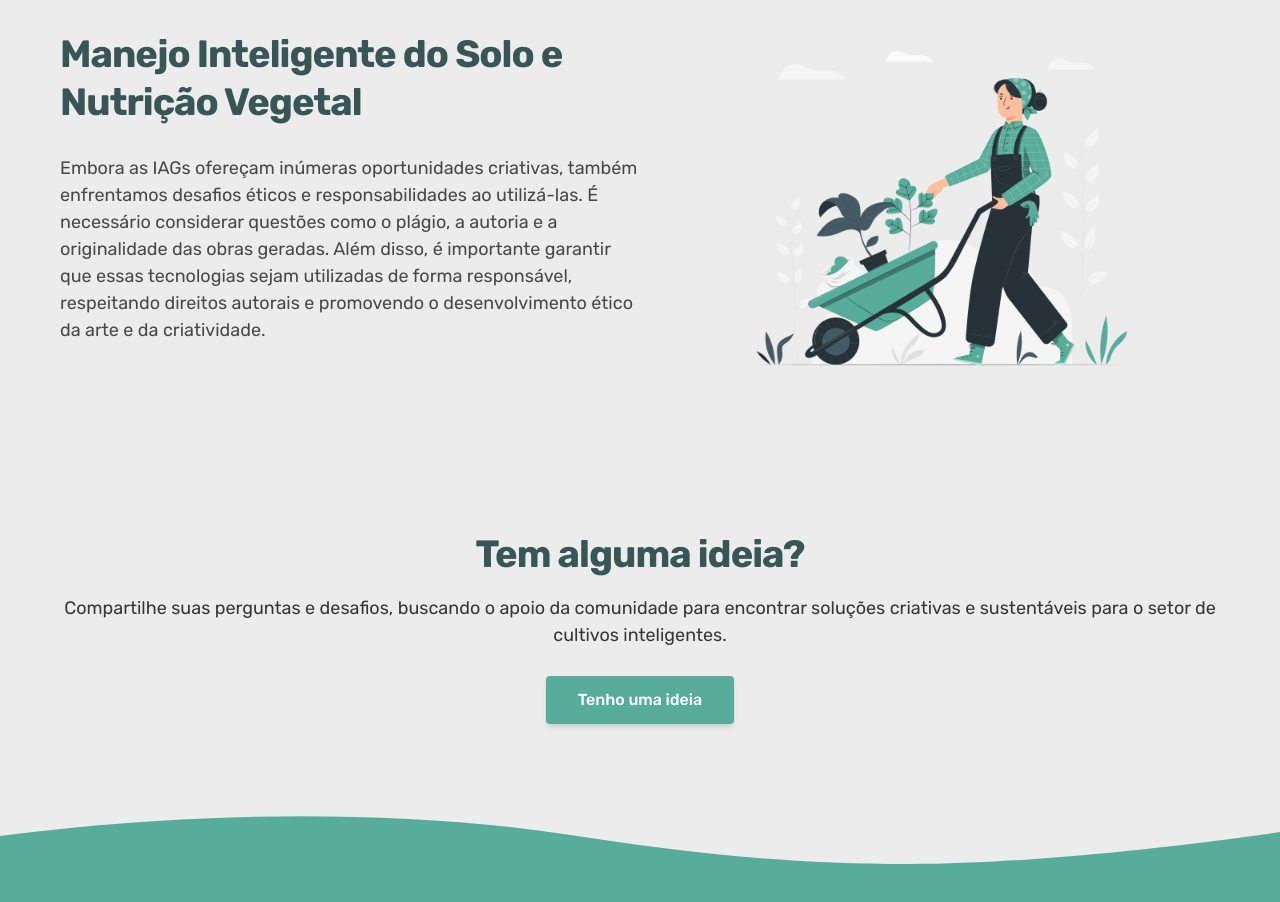
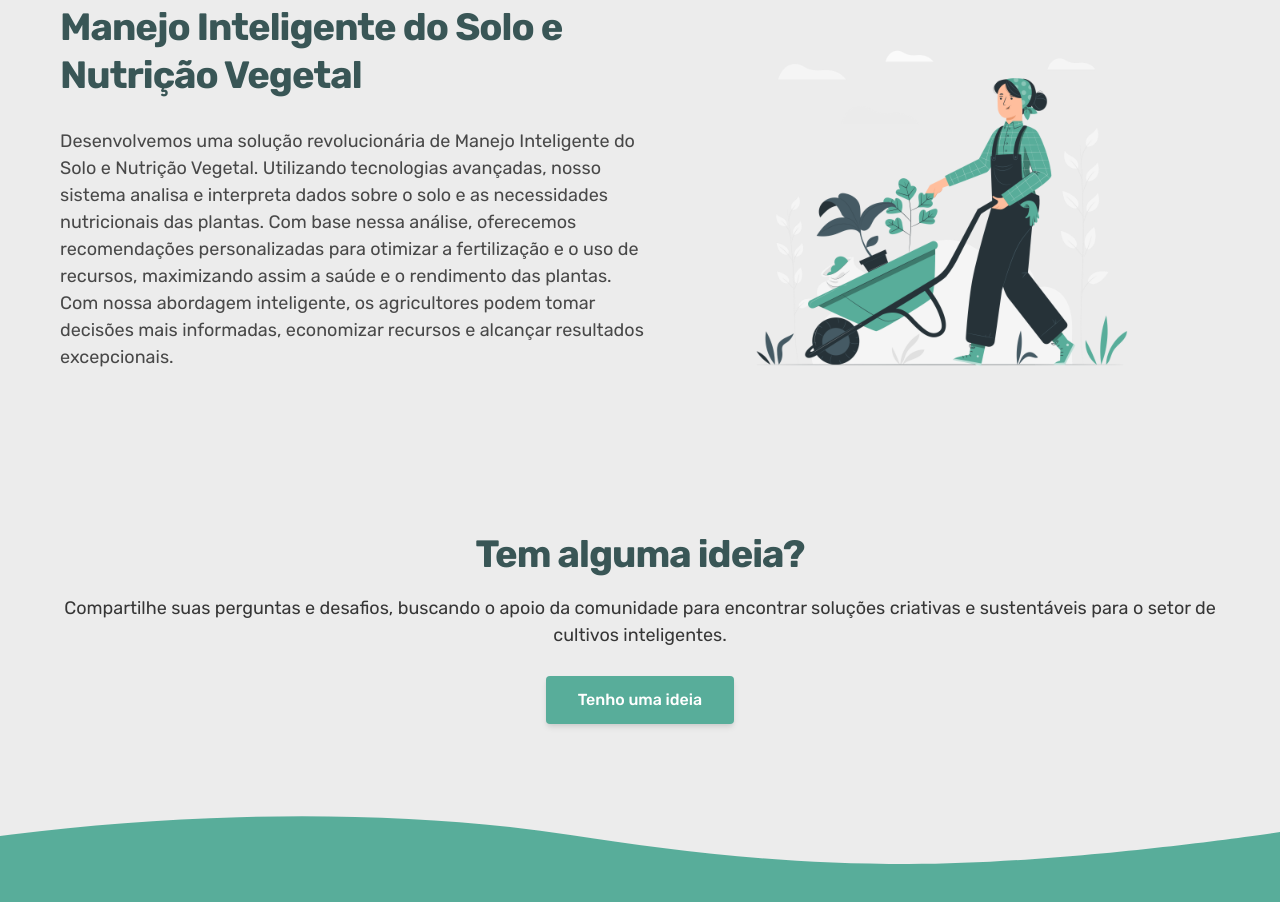
Before and after one commit to GLOBAL-SOLUTION-FIAP/web, a plain HTML site: page cultivos-eficientes.html in a window 1280 px wide. Shown: the part 1372-2274 px from the top of the page. Drawn offline with nearby package versions, Linux system fonts and the light colour scheme.

Commit message:
Correção TITLES

```diff
--- a/cultivos-eficientes.html
+++ b/cultivos-eficientes.html
@@ -6,7 +6,7 @@
         <link rel="stylesheet"
             href="https://unpkg.com/boxicons@2.1.4/css/boxicons.min.css">
         <link rel="stylesheet" href="css/style.css">
-        <title>Agricultura Sustentável</title>
+        <title>Cultivos Eficientes</title>
     </head>
     <body>
 
@@ -127,15 +127,17 @@
                         Manejo Inteligente do Solo e Nutrição Vegetal
                     </h1>
                     <p class="paragraph">
-                        Embora as IAGs ofereçam inúmeras oportunidades
-                        criativas, também enfrentamos desafios éticos e
-                        responsabilidades ao utilizá-las. É necessário
-                        considerar questões como o plágio, a autoria e a
-                        originalidade das obras geradas. Além disso, é
-                        importante garantir que essas tecnologias sejam
-                        utilizadas de forma responsável, respeitando direitos
-                        autorais e promovendo o desenvolvimento ético da arte e
-                        da criatividade.
+                        Desenvolvemos uma solução revolucionária de Manejo
+                        Inteligente do Solo e Nutrição Vegetal. Utilizando
+                        tecnologias avançadas, nosso sistema analisa e
+                        interpreta dados sobre o solo e as necessidades
+                        nutricionais das plantas. Com base nessa análise,
+                        oferecemos recomendações personalizadas para otimizar a
+                        fertilização e o uso de recursos, maximizando assim a
+                        saúde e o rendimento das plantas. Com nossa abordagem
+                        inteligente, os agricultores podem tomar decisões mais
+                        informadas, economizar recursos e alcançar resultados
+                        excepcionais.
                     </p>
                 </div>
             </div>
@@ -274,7 +276,7 @@
             new window.VLibras.Widget('https://vlibras.gov.br/app');
           </script>
 
-<script>
+        <script>
     window.watsonAssistantChatOptions = {
       integrationID: "ffe22ea2-1c63-4dc7-8cf0-a856632a4221", // The ID of this integration.
       region: "us-south", // The region your integration is hosted in.
```
Also changed, not shown: ias-generativas.html (+1 -1 lines).
